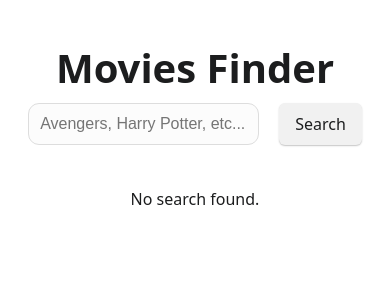
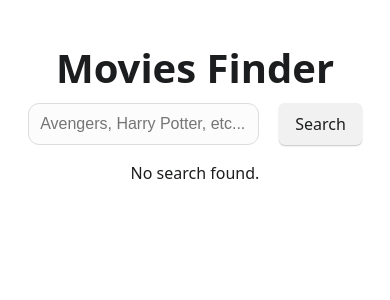
Before and after one commit to Federico-Villace/jrChallenge-searchMovies, a React (Vite) app: page / in a window 390 px wide. Shown: the top 300 px of the page. Built offline with nearby package versions, Linux system fonts and the light colour scheme.

Commit message:
update responsive

```diff
--- a/src/App.jsx
+++ b/src/App.jsx
@@ -57,7 +57,7 @@ function App() {
           </form>
         </header>
         {error && <p style={{ color: "red" }}>{error}</p>}
-        <div>
+        <div style={{ width: "100%" }}>
           <Movies movies={movies} />
         </div>
       </main>
--- a/src/index.css
+++ b/src/index.css
@@ -3,6 +3,7 @@ main {
   flex-direction: column;
   align-items: center;
   justify-content: center;
+  width: 100%;
 }
 
 #root {
@@ -71,9 +72,15 @@ main {
  */
 
 .responsive-grid {
+  list-style: none;
+  margin: 0;
+  padding: 0;
+
   display: grid;
-  grid-template-columns: auto auto auto;
-  padding: 10px;
+  grid-template-columns: repeat(auto-fit, minmax(200px, 1fr));
+
+  width: 100%;
+  gap: 32px;
 }
 
 :root {
```
